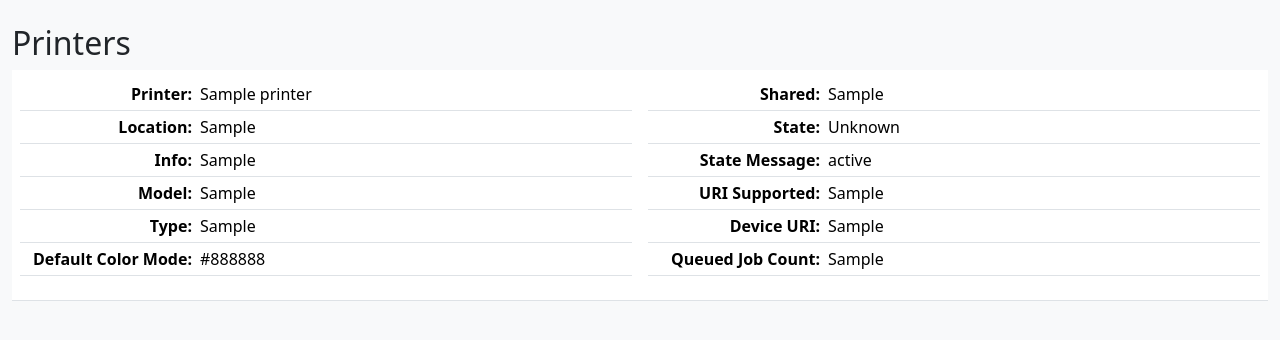
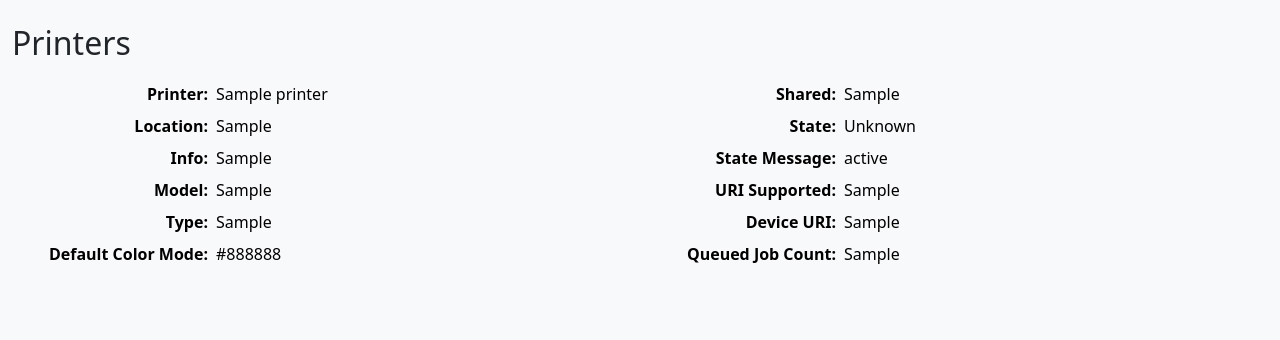
Before and after one commit to bwicksall/WebPrintRelease, a Flask app: template templates/printers.html in a window 1280 px wide. Shown: the part 56-396 px from the top of the page. Run offline with Flask 3, Linux system fonts and the light colour scheme; the template is opened without the code that fills it: most values are stand-ins (such as "Sample title", 1, 10 or a date in 2020); parts of the project's set-up code (start-up, migrations or seed data) failed here and were passed over; some libraries are stand-ins or nearby versions.

Commit message:
Tweak printers table css and completed jobs filter css

```diff
--- a/templates/jobscompleted.html
+++ b/templates/jobscompleted.html
@@ -23,7 +23,7 @@
         <a href="/jobscompleted?filters=printed&daterange={{ daterange }}&sort={{ sort }}&order={{ sort_order }}" class="btn btn-outline-primary">Completed Only</a>
       {% else %}
         <a href="/jobscompleted?filters=none&daterange={{ daterange }}&sort={{ sort }}&order={{ sort_order }}" class="btn btn-outline-primary">Any Status</a>
-        <a href="/jobscompleted?filters=printed&daterange={{ daterange }}&sort={{ sort }}&order={{ sort_order }}" class="btn btn-success">Completed Only</a>
+        <a href="/jobscompleted?filters=printed&daterange={{ daterange }}&sort={{ sort }}&order={{ sort_order }}" class="btn btn-primary">Completed Only</a>
       {% endif %}
     </div>
 
--- a/templates/printers.html
+++ b/templates/printers.html
@@ -4,11 +4,11 @@
   <h2>Printers</h2>
 
   {% for printer in printers%}
-  <table class="table">
+  <table class="table table-borderless table-light">
     <tr>
       <td style="width: 50%">
-        <table class="table table-sm">
-          <tr><td class="text-end border-top-0" style="width: 11em"><strong>Printer:</strong></td><td class="align-middle border-top-0">{{ printer['printer-name'] }}</td></tr>
+        <table class="table table-borderless table-sm table-light">
+          <tr><td class="text-end border-top-0" style="width: 12em"><strong>Printer:</strong></td><td class="align-middle border-top-0">{{ printer['printer-name'] }}</td></tr>
           <tr><td class="text-end border-top-0"><strong>Location:</strong></td><td class="align-middle border-top-0">{{ printer.get('printer-location', '') }}</td></tr>
           <tr><td class="text-end border-top-0"><strong>Info:</strong></td><td class="align-middle border-top-0">{{ printer.get('printer-info', '') }}</td></tr>
           <tr><td class="text-end border-top-0"><strong>Model:</strong></td><td class="align-middle border-top-0">{{ printer.get('printer-make-and-model', 'Unknown') | truncate(40, True) }}</td></tr>
@@ -17,8 +17,8 @@
         </table>
       </td>
       <td>
-        <table class="table table-sm">
-          <tr><td class="text-end border-top-0" style="width: 11em"><strong>Shared:</strong></td><td class="align-middle border-top-0">{{ printer.get('printer-is-shared', 'Unknown') }}</td></tr>
+        <table class="table table-borderless table-sm table-light">
+          <tr><td class="text-end border-top-0" style="width: 12em"><strong>Shared:</strong></td><td class="align-middle border-top-0">{{ printer.get('printer-is-shared', 'Unknown') }}</td></tr>
           <tr><td class="text-end border-top-0"><strong>State:</strong></td><td class="align-middle border-top-0">{{ printer.get('printer-state', 0) | printerstate }}</td></tr>
           <tr><td class="text-end border-top-0"><strong>State Message:</strong></td><td class="align-middle border-top-0">{{ printer.get('printer-state-message', '') }}</td></tr>
           <tr><td class="text-end border-top-0"><strong>URI Supported:</strong></td><td class="align-middle border-top-0">{{ printer.get('printer-uri-supported', '')[0] }}</td></tr>
```
